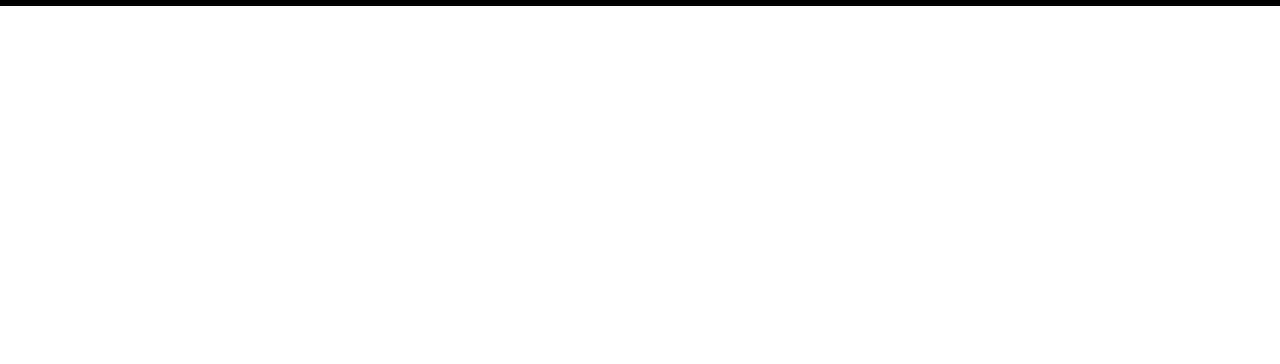
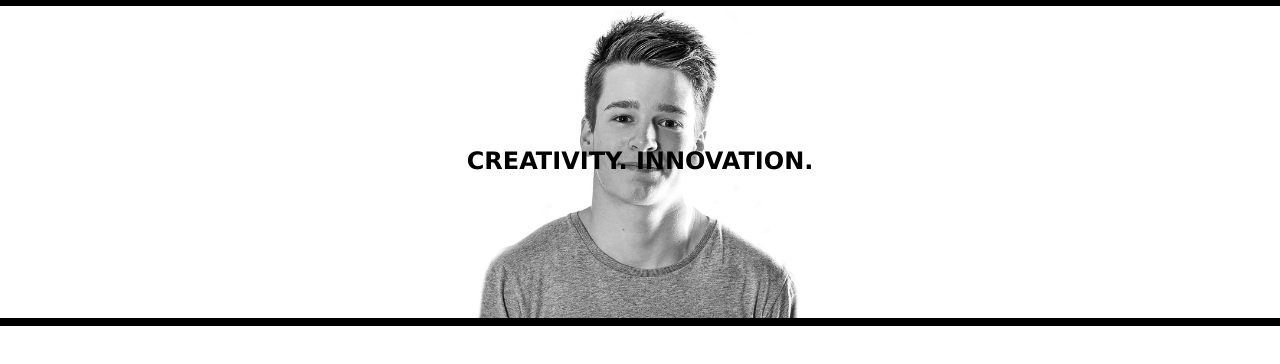
Before and after one commit to RyanNicholasPurdy/dsn1675-project-1, a plain HTML site: page index.html in a window 1280 px wide. Shown: the part 46-410 px from the top of the page. Drawn offline with Linux system fonts and the light colour scheme.

Commit message:
Completed Hero Banner

```diff
--- a/css/main.css
+++ b/css/main.css
@@ -41,3 +41,22 @@ h1{
   margin-left:0px;
   margin-top:0px
 }
+
+.hero-banner{
+  background-image: url("../images/ryan.png");
+  background-size: contain;
+  background-repeat: no-repeat;
+  background-position: center bottom;
+  height: 320px;
+  border-bottom: 8px solid black;
+  position: relative;
+}
+
+.hero-banner h2{
+  position: absolute;
+  width: 100%;
+  top: 120px;
+  text-align: center;
+  font-size: 1.5rem;
+  text-transform: uppercase;
+}
--- a/index.html
+++ b/index.html
@@ -19,7 +19,9 @@
   </div>
 
   <main>
-    <img class="hero" src="images/ryan.png" alt="">
+    <div class="hero-banner">
+      <h2>Creativity. Innovation.</h2>
+    </div>
   </main>
 
 </body>
```
Also changed, not shown: images/ryan 2.png (added), images/ryan.jpg (added), images/ryan.png (added).
